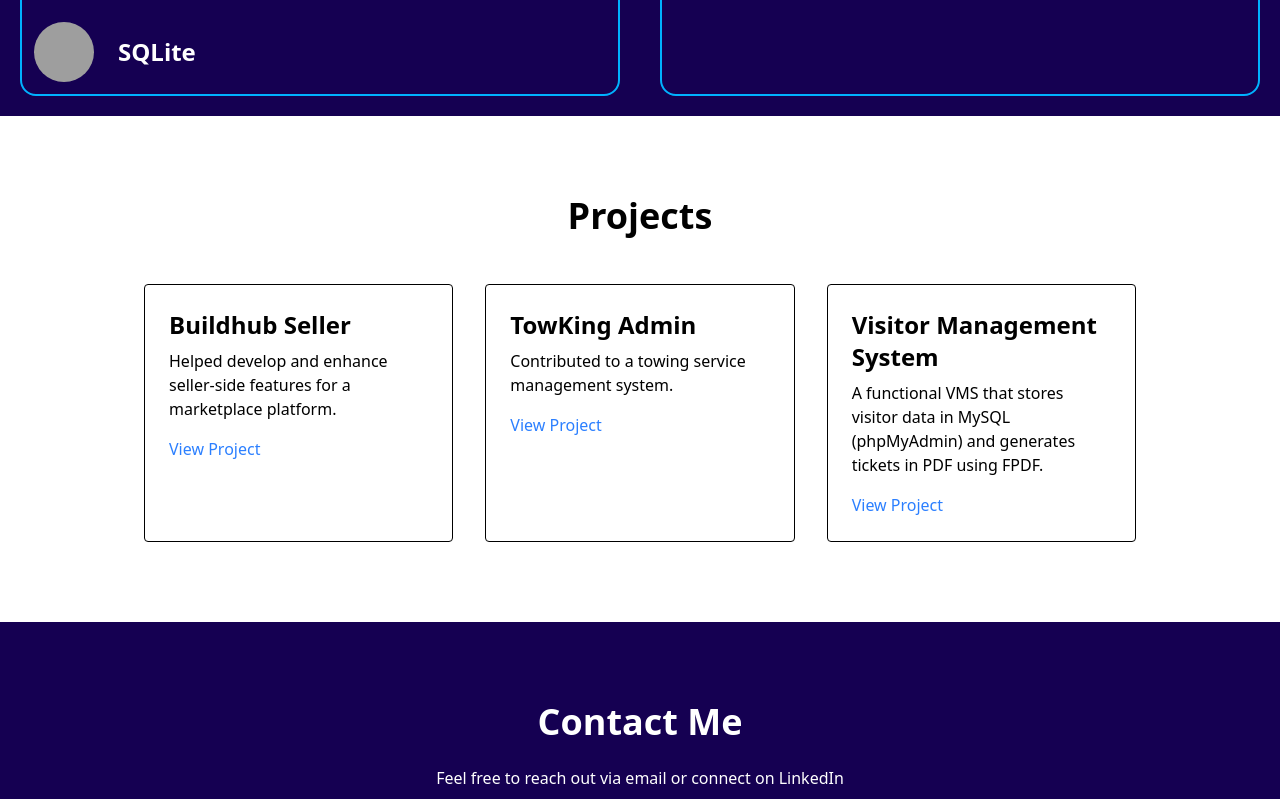
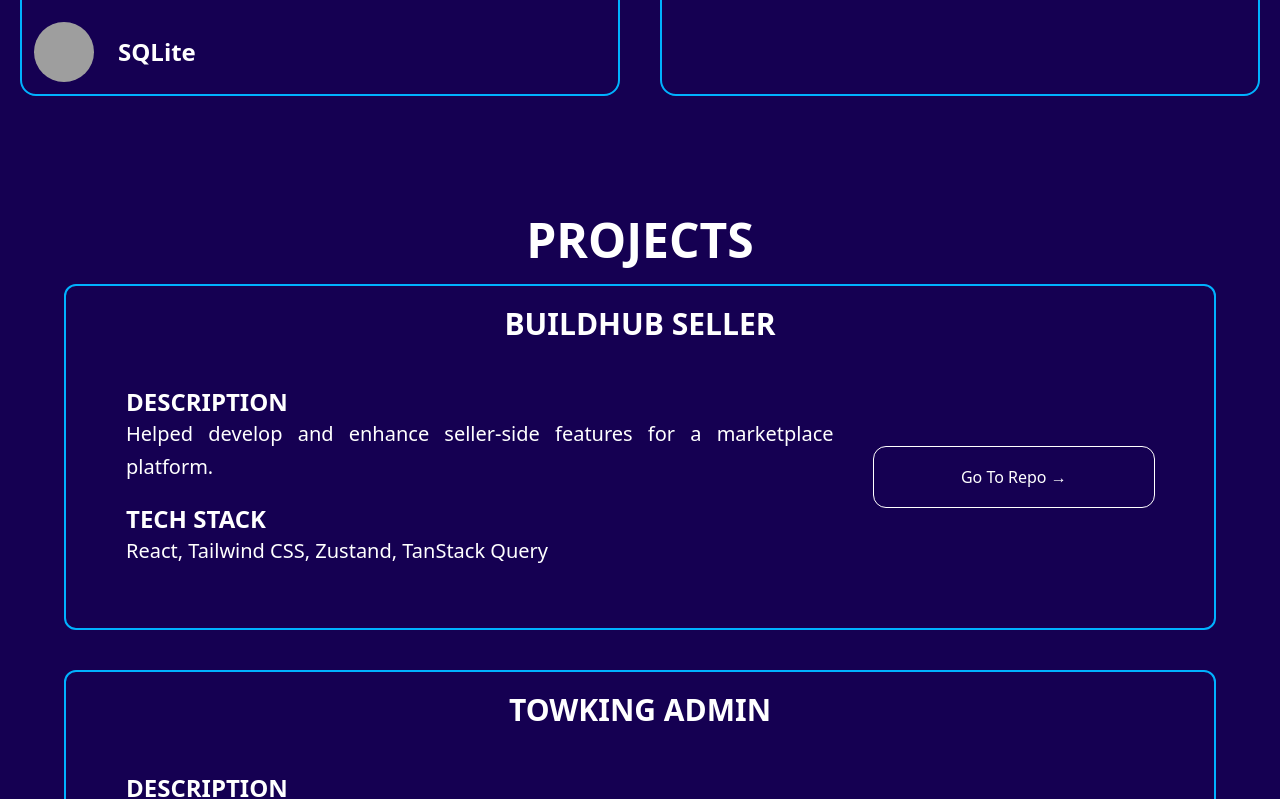
Before and after one commit to rnzrysrio/my-react-profile, a React (Vite) app: page / in a window 1280 px wide. Shown: the part 2488-3287 px from the top of the page. Built offline with nearby package versions, Linux system fonts and the light colour scheme; grey boxes are pictures that could not be loaded.

Commit message:
Added Projects section

```diff
--- a/src/components/Projects.jsx
+++ b/src/components/Projects.jsx
@@ -1,23 +1,52 @@
-const projects = [
-  { id: 1, name: "Buildhub Seller", description: "Helped develop and enhance seller-side features for a marketplace platform.", link: "https://github.com/8boxSolutions/Buildhub-Seller-Portal" },
-  { id: 2, name: "TowKing Admin", description: "Contributed to a towing service management system.", link: "https://github.com/8boxSolutions/Buildhub-Seller-Portal" },
-  { id: 3, name: "Visitor Management System", description: "A functional VMS that stores visitor data in MySQL (phpMyAdmin) and generates tickets in PDF using FPDF.", link: "https://github.com/rnzrysrio/Visitor-Management-System-V2" },
+const PROJECTS = [
+  { id: 1, name: "BUILDHUB SELLER", description: "Helped develop and enhance seller-side features for a marketplace platform.", techstack: "React, Tailwind CSS, Zustand, TanStack Query", link: "https://github.com/8boxSolutions/Buildhub-Seller-Portal" },
+  { id: 2, name: "TOWKING ADMIN", description: "Contributed to a towing service management system.", techstack: "React, Tailwind CSS, Zustand, TanStack Query" , link: "https://github.com/8boxSolutions/Buildhub-Seller-Portal" },
+  { id: 3, name: "VISITOR MANAGEMENT SYSTEM", description: "A functional VMS prototype that stores visitor data in MySQL (phpMyAdmin) and generates tickets in PDF using FPDF.", techstack: "PHP, HTML, CSS, MySQL, FPDF" , link: "https://github.com/rnzrysrio/Visitor-Management-System-V2" },
 ];
 
 const Projects = () => (
-  <section id="projects" className="py-20 bg-white">
-    <div className="max-w-5xl mx-auto px-4">
-      <h2 className="text-4xl font-bold mb-12 text-center">Projects</h2>
-      <div className="grid md:grid-cols-3 gap-8">
-        {projects.map((project) => (
-          <div key={project.id} className="border rounded p-6 hover:shadow-lg transition">
-            <h3 className="text-2xl font-bold mb-2">{project.name}</h3>
-            <p className="mb-4">{project.description}</p>
-            <a href={project.link} target="_blank" className="text-blue-500 hover:underline">View Project</a>
+  <section
+    id="projects"
+    className="items-center bg-[#150052] text-white pt-[80px]"
+  >
+    {/* Section Header */}
+    <div className="my-5">
+      <h1 className="text-5xl font-bold text-center">PROJECTS</h1>
+    </div>
+
+    <div className="flex flex-col items-center">
+
+      {PROJECTS.map(items => (
+      <div key={items.id} className="border-2 border-[#00B2FF] rounded-xl w-[90%] mb-10 lg:px-10 lg:pb-10">
+        <h1 className="h-20 text-3xl font-bold text-center pt-5">
+              {items.name}
+        </h1>
+
+        <div className="flex flex-col md:flex-row">
+          <div className="p-5 md:w-[70%]">
+            <h1 className="text-2xl font-bold text-left">
+              DESCRIPTION
+            </h1>
+            <p className="text-xl text-justify leading-relaxed mb-5">
+              {items.description}
+            </p>
+            <h1 className="text-2xl font-bold text-left">
+              TECH STACK
+            </h1>
+            <p className="text-xl text-justify leading-relaxed">
+              {items.techstack}
+            </p>
           </div>
-        ))}
+
+          <div className="flex justify-center items-center p-5 md:w-[30%]">
+            <a href={items.link} target="_blank" className="outline h-15 w-70 rounded-xl flex justify-center items-center">Go To Repo &rarr;</a>
+          </div>
+        </div>
       </div>
+      ))}
+
     </div>
+
   </section>
 );
 
```
